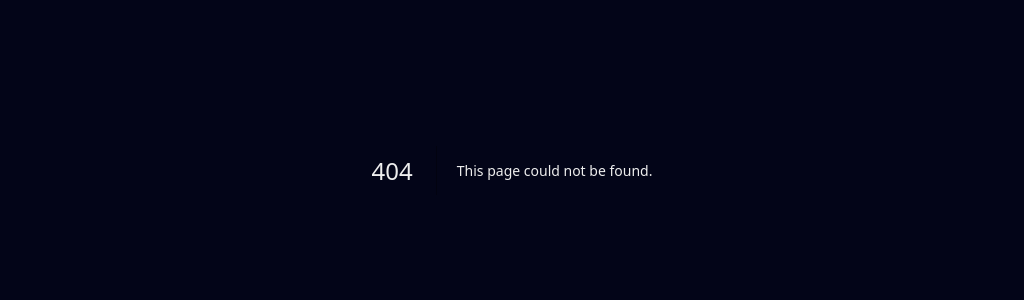
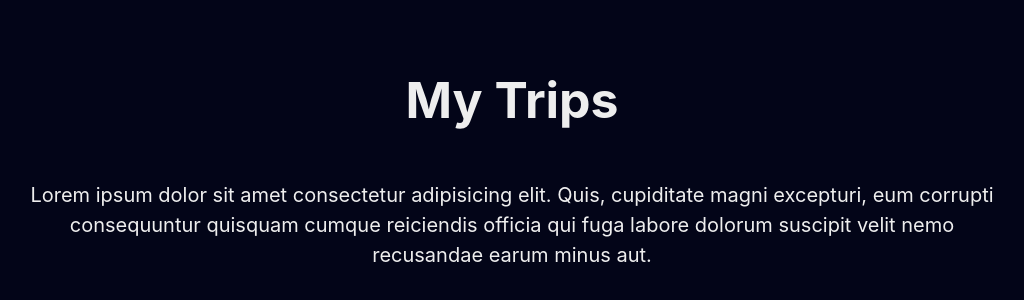
Before and after one commit to Muglly/Trips, a Next.js app: page /about in a window 1280 px wide. Before the commit this address had no page. Shown: the part 230-530 px from the top of the page, without its empty margins (128-1152 px from the left). Built offline with nearby package versions, Linux system fonts and the light colour scheme.

Commit message:
About page created and AboutTemplate

```diff
--- a/src/components/LinkWrapper/styles.ts
+++ b/src/components/LinkWrapper/styles.ts
@@ -9,7 +9,8 @@
   cursor: pointer;
 
   svg {
-    transition: color 0.3s ease-in-out;
+    color: var(--white);
+    transition: 0.3s ease-in-out;
   }
 
   &:hover {
--- /dev/null
+++ b/src/pages/about.tsx
@@ -0,0 +1,5 @@
+import AboutTemplate from 'templates/About';
+
+export default function About() {
+  return <AboutTemplate />;
+}
--- /dev/null
+++ b/src/templates/About/index.tsx
@@ -0,0 +1,25 @@
+import LinkWrapper from 'components/LinkWrapper';
+import { CloseOutline } from '@styled-icons/evaicons-outline/CloseOutline';
+
+import * as S from './styles';
+
+export default function AboutTemplate() {
+  return (
+    <S.Content>
+      <LinkWrapper href="/">
+        <CloseOutline size={32} />
+      </LinkWrapper>
+
+      <S.Heading>My Trips</S.Heading>
+
+      <S.Body>
+        <p>
+          Lorem ipsum dolor sit amet consectetur adipisicing elit. Quis,
+          cupiditate magni excepturi, eum corrupti consequuntur quisquam cumque
+          reiciendis officia qui fuga labore dolorum suscipit velit nemo
+          recusandae earum minus aut.
+        </p>
+      </S.Body>
+    </S.Content>
+  );
+}
--- /dev/null
+++ b/src/templates/About/styles.ts
@@ -0,0 +1,24 @@
+import styled from 'styled-components';
+
+export const Content = styled.section`
+  text-align: center;
+  display: flex;
+  align-items: center;
+  justify-content: center;
+  flex-direction: column;
+  height: 100vh;
+  max-width: var(--container);
+  margin: auto;
+`;
+
+export const Heading = styled.h1`
+  font-size: var(--large);
+  margin-bottom: var(--large);
+`;
+
+export const Body = styled.div`
+  p {
+    font-size: 2rem;
+    line-height: 1.5;
+  }
+`;
```
Also changed, not shown: src/pages/index.tsx (+9 -13 lines).
